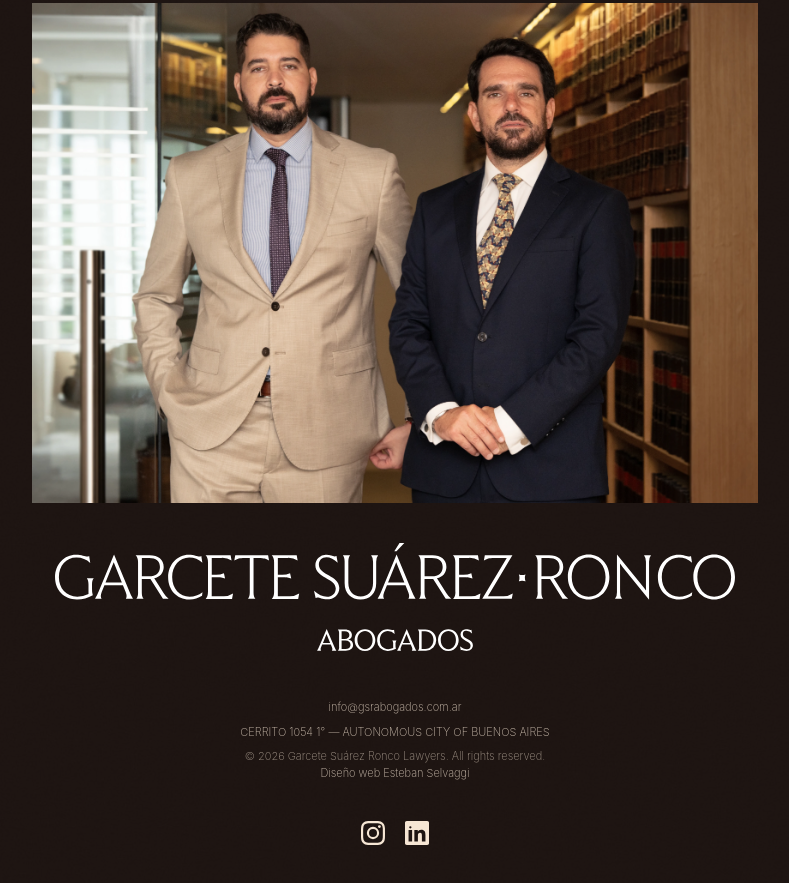
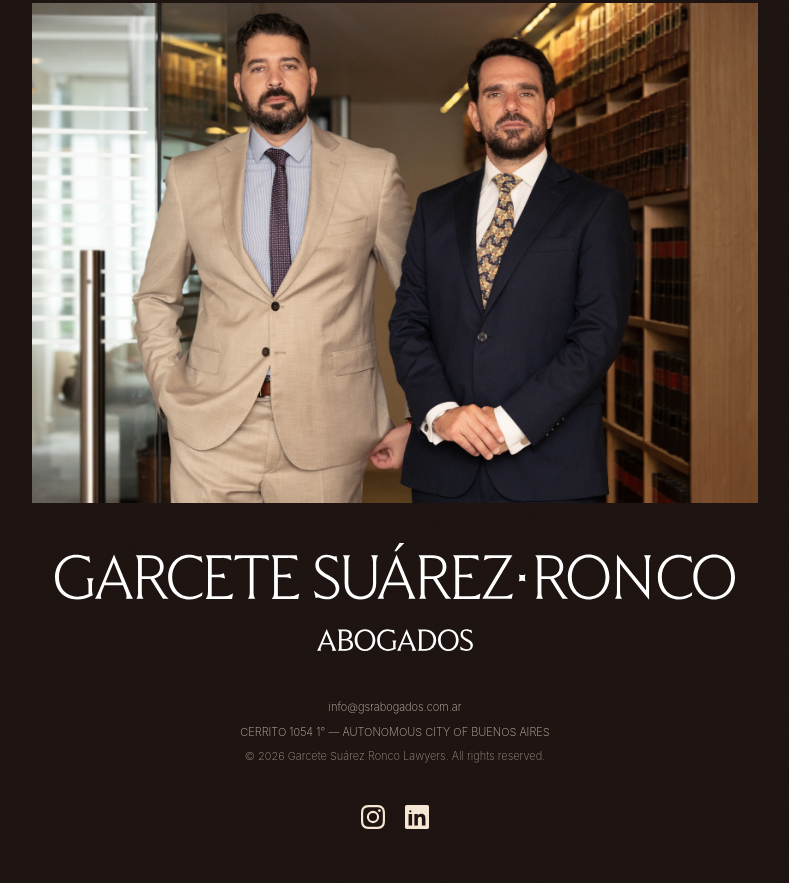
Before and after one commit to selvaggiesteban/gsrabogados, an Astro site: page /en in a window 1280 px wide. Shown: the part 7228-8111 px from the top of the page, without its empty margins (245-1034 px from the left). Built offline with nearby package versions, Linux system fonts and the light colour scheme; Astro itself is replaced by a stand-in of ours; a web font is replaced by a local one.

Commit message:
fix: remove footer credit

```diff
--- a/src/pages/[lang]/index.astro
+++ b/src/pages/[lang]/index.astro
@@ -334,7 +334,6 @@ const description = t.get('home.description');
         <p class="footer__info-item"><a href="mailto:info@gsrabogados.com.ar" class="footer__info-link">info@gsrabogados.com.ar</a></p>
         <p class="footer__info-item">{t.get('footer.address')}</p>
         <p class="footer__info-item footer__copyright">{t.get('footer.copyright')}</p>
-        <p class="footer__info-item">Diseño web <a href="https://selvaggiesteban.dev" class="footer__info-link" target="_blank" rel="noopener noreferrer">Esteban Selvaggi</a></p>
       </div>
       <div class="footer__social">
         <a href="https://www.instagram.com/gsr.abogados/" class="footer__social-link" aria-label="Instagram">
```
